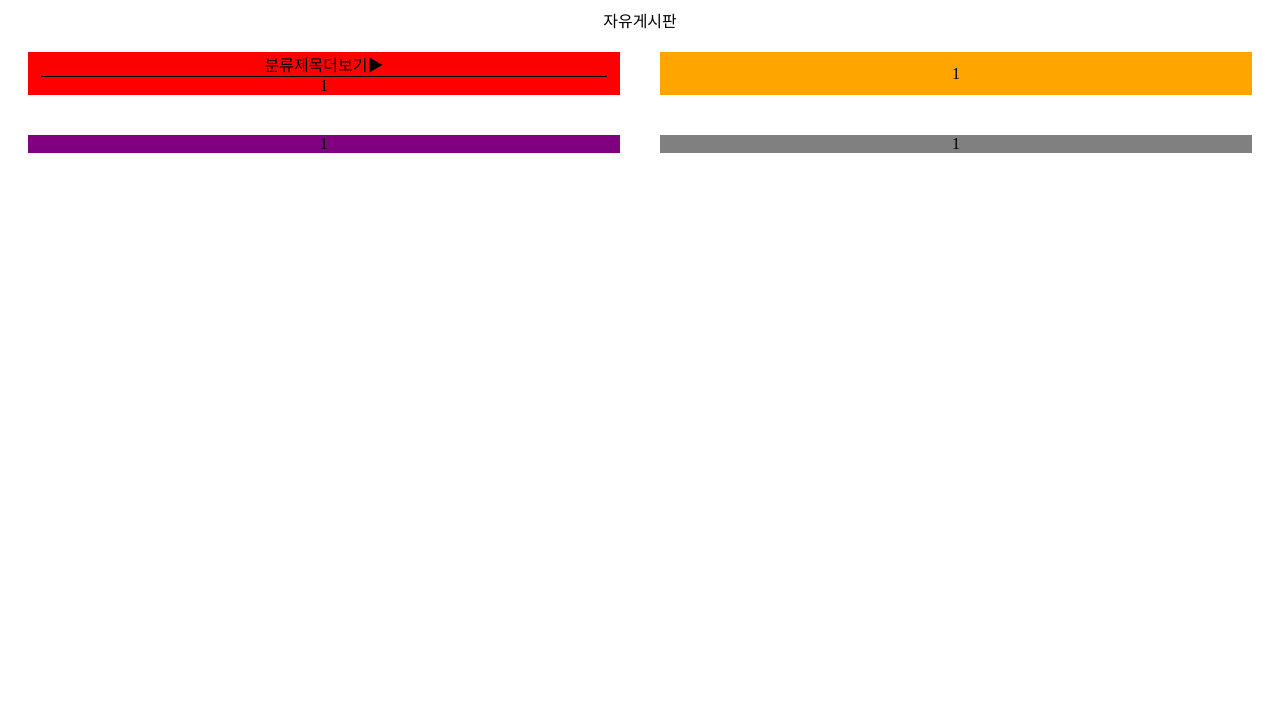
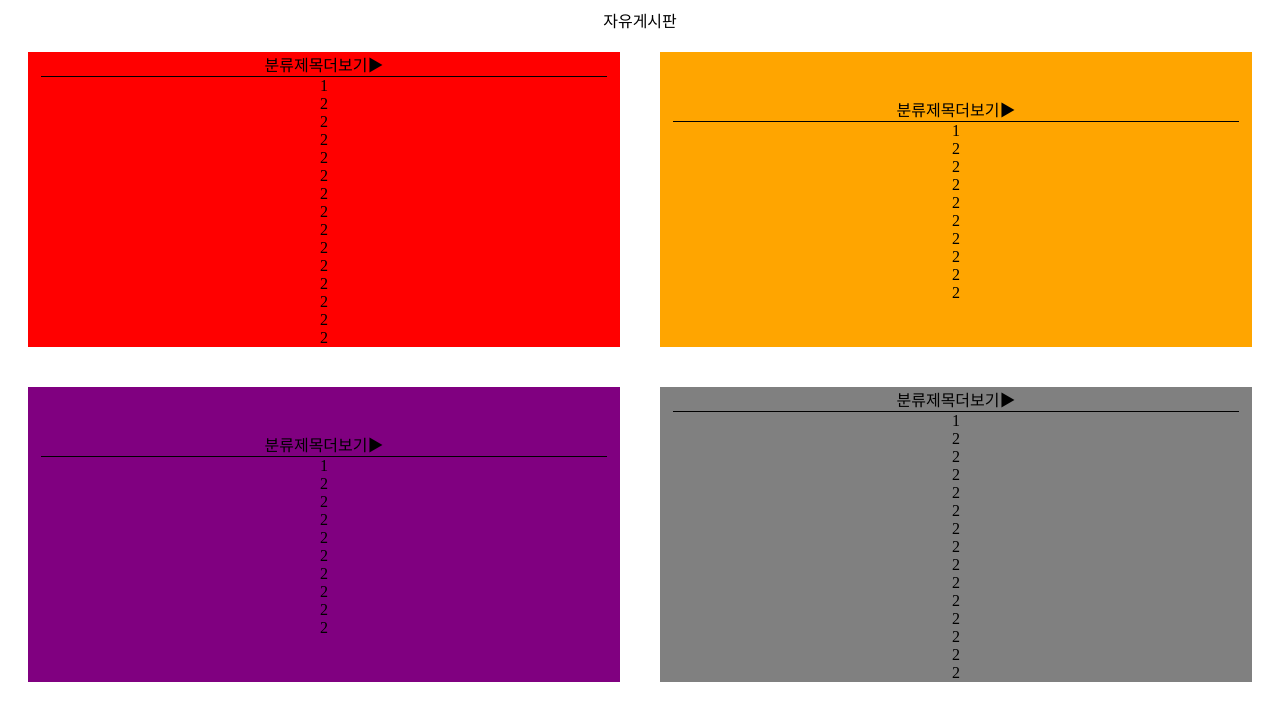
Before and after one commit to J-sh1/my-project, a React (Create React App) app in the folder front/: page / in a window 1280 px wide. Shown: the top 720 px of the page. Built offline with nearby package versions, Linux system fonts and the light colour scheme; no server answers.

Commit message:
메인 페이지 4분할

```diff
--- a/front/src/pages/Home.jsx
+++ b/front/src/pages/Home.jsx
@@ -14,15 +14,79 @@ const Home = () => {
           </div>
           <div></div> {/* 밑줄 */}
           <div>1</div>
+          <div>2</div>
+          <div>2</div>
+          <div>2</div>
+          <div>2</div>
+          <div>2</div>
+          <div>2</div>
+          <div>2</div>
+          <div>2</div>
+          <div>2</div>
+          <div>2</div>
+          <div>2</div>
+          <div>2</div>
+          <div>2</div>
+          <div>2</div>
         </div>
         <div className="main-container-box box2">
+        <div>
+            <span>분류</span>
+            <span>제목</span>
+            <Link to={'/login'}>더보기▶</Link>
+          </div>
+          <div></div> {/* 밑줄 */}
           <div>1</div>
+          <div>2</div>
+          <div>2</div>
+          <div>2</div>
+          <div>2</div>
+          <div>2</div>
+          <div>2</div>
+          <div>2</div>
+          <div>2</div>
+          <div>2</div>
         </div>
         <div className="main-container-box box3">
+        <div>
+            <span>분류</span>
+            <span>제목</span>
+            <Link to={'/login'}>더보기▶</Link>
+          </div>
+          <div></div> {/* 밑줄 */}
           <div>1</div>
+          <div>2</div>
+          <div>2</div>
+          <div>2</div>
+          <div>2</div>
+          <div>2</div>
+          <div>2</div>
+          <div>2</div>
+          <div>2</div>
+          <div>2</div>
         </div>
         <div className="main-container-box box4">
+        <div>
+            <span>분류</span>
+            <span>제목</span>
+            <Link to={'/login'}>더보기▶</Link>
+          </div>
+          <div></div> {/* 밑줄 */}
           <div>1</div>
+          <div>2</div>
+          <div>2</div>
+          <div>2</div>
+          <div>2</div>
+          <div>2</div>
+          <div>2</div>
+          <div>2</div>
+          <div>2</div>
+          <div>2</div>
+          <div>2</div>
+          <div>2</div>
+          <div>2</div>
+          <div>2</div>
+          <div>2</div>
         </div>
       </div>
     </div>
```
